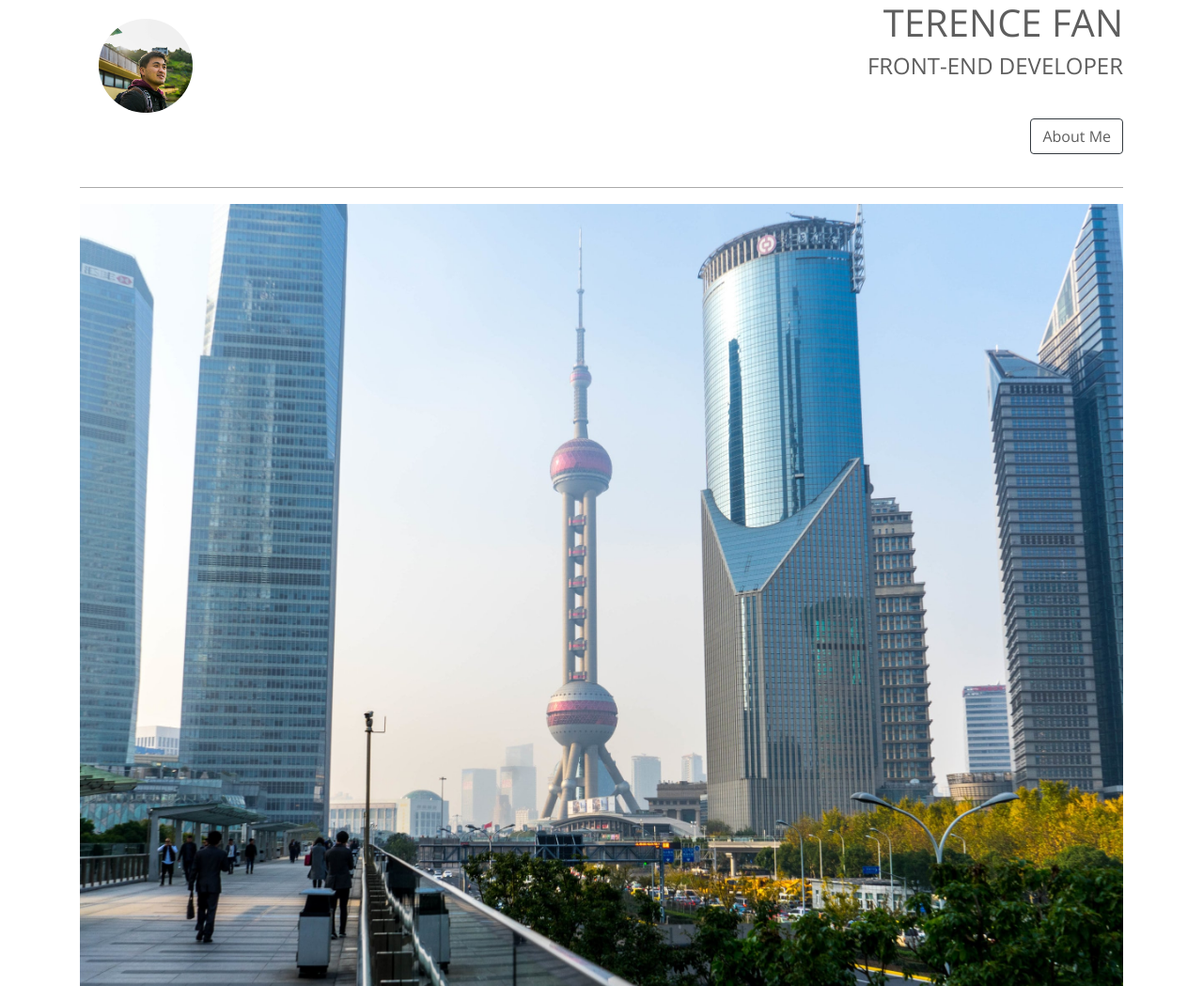
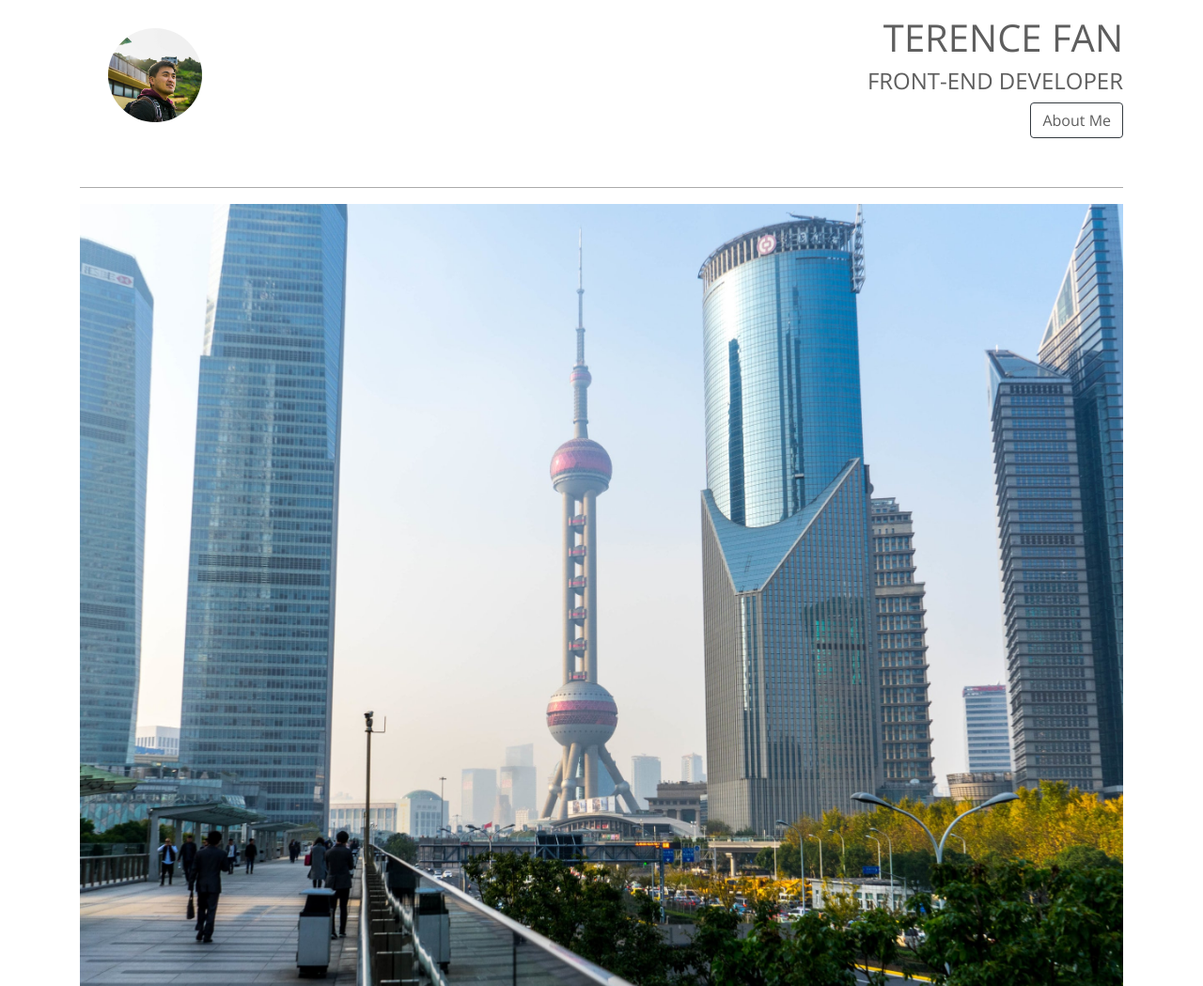
Before and after one commit to tfan1210/Portfolio, a plain HTML site: page index.html in a window 1280 px wide. Shown: the top 1049 px of the page at 94% size. Drawn offline with nearby package versions, Linux system fonts and the light colour scheme.

Commit message:
fixed the white spacing

```diff
--- a/index.html
+++ b/index.html
@@ -18,7 +18,7 @@
 <body>
   <div class="container">
     <header>
-      <div class="row no-gutters">
+      <div class="row">
         <div class="col-md-4 col-sm-12">
           <img class="title-logo" src="./resources/images/logo.jpeg">
         </div>
--- a/resources/css/style.css
+++ b/resources/css/style.css
@@ -41,12 +41,14 @@ hr {
   display: block;
   border-top: 1px solid #aaaaaa;
   border-bottom: 1px solid #ffffff;
+  margin-top: 0;
 }
 
 .button-style {
   font-family: 'Open Sans', sans-serif;
   color: #5e5e5e;
   font-weight: 300;
+  vertical-align: top;
 }
 
 .text-muted {
@@ -59,12 +61,13 @@ hr {
 
 .title-super {
   font-size: 60px;
+  margin-top: 1rem;
 }
 
 .title-logo {
   max-width: 100px;
   max-height: 100px;
-  margin: 20px;
+  margin: 30px;
   border-radius: 50%;
 }
 
```
